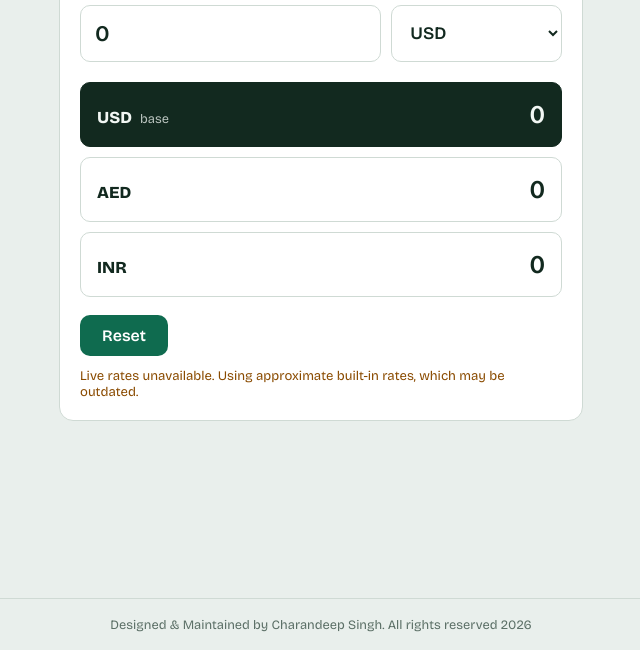
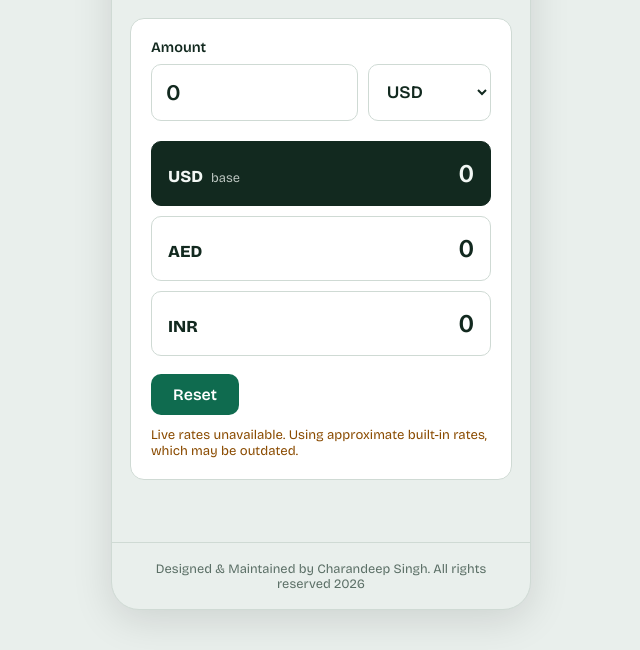
Before and after one commit to iamcharan1987/currency-converter, a plain HTML site: page index.html in a window 1280 px wide. Shown: the part 150-800 px from the top of the page, without its empty margins (319-959 px from the left). Drawn offline with nearby package versions, Linux system fonts and the light colour scheme; no server answers.

Commit message:
Update index.html

```diff
--- a/index.html
+++ b/index.html
@@ -22,12 +22,22 @@
   }
   *{box-sizing:border-box}
   html,body{height:100%}
+  html{background:var(--bg)}
   body{
     margin:0; background:var(--bg); color:var(--ink);
     font-family:"Bricolage Grotesque",system-ui,-apple-system,"Segoe UI",Roboto,sans-serif;
     display:flex; flex-direction:column; align-items:center;
   }
-  main{width:100%; max-width:560px; padding:32px 18px 16px; flex:1}
+  .app{width:100%; max-width:420px; min-height:100%; display:flex; flex-direction:column; background:var(--bg)}
+  main{width:100%; padding:32px 18px 16px; flex:1}
+  @media (min-width:600px){
+    body{padding:24px 0; justify-content:center}
+    .app{
+      min-height:720px; max-height:900px; overflow:auto;
+      border:1px solid var(--line); border-radius:28px;
+      box-shadow:0 10px 40px rgba(0,0,0,.12);
+    }
+  }
   h1{font-size:1.6rem; font-weight:800; margin:0 0 4px; letter-spacing:-.01em}
   .sub{margin:0 0 24px; color:var(--muted); font-size:.95rem}
   .card{background:var(--panel); border:1px solid var(--line); border-radius:14px; padding:20px}
@@ -68,6 +78,7 @@
 </style>
 </head>
 <body>
+<div class="app">
 <main>
   <h1>Currency Converter</h1>
   <p class="sub">Enter an amount and pick the base currency. All results update instantly.</p>
@@ -93,6 +104,7 @@
 </main>
 
 <footer>Designed &amp; Maintained by Charandeep Singh. All rights reserved 2026</footer>
+</div>
 
 <script>
 (function () {
```
